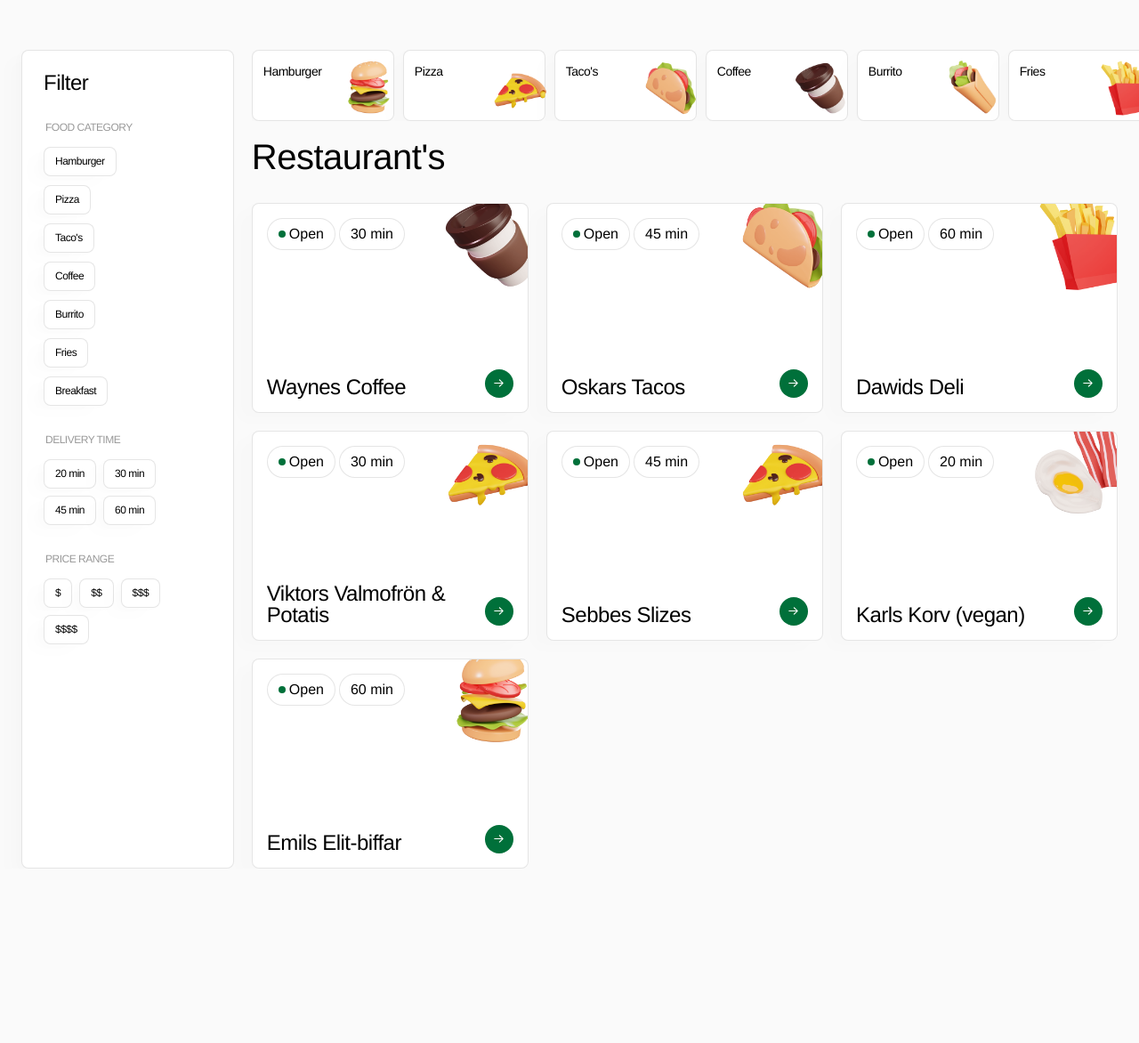
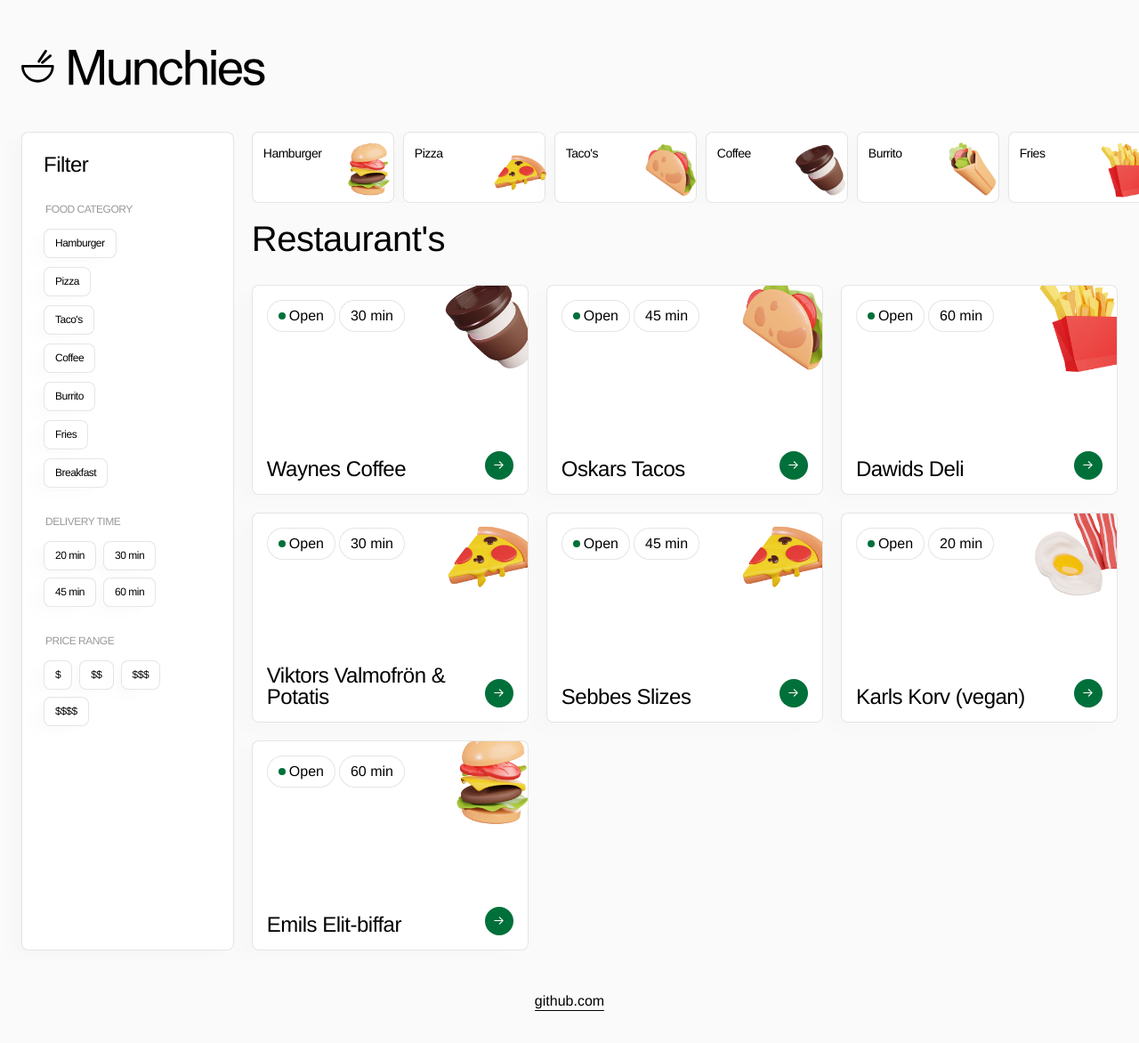
Before and after one commit to TuukkaTerio/munchies, a React (Create React App) app: page / in a window 1280 px wide. Shown: the top 1172 px of the page at 89% size. Before the commit the page ends 1000 px from the top, so only its background shows below. Built offline with nearby package versions, Linux system fonts and the light colour scheme; a web font is replaced by a local one.

Commit message:
feat: add header and footer

```diff
--- a/public/index.html
+++ b/public/index.html
@@ -24,7 +24,7 @@
       work correctly both with client-side routing and a non-root public URL.
       Learn how to configure a non-root public URL by running `npm run build`.
     -->
-    <title>React App</title>
+    <title>Munchies</title>
   </head>
   <body>
     <noscript>You need to enable JavaScript to run this app.</noscript>
--- a/src/App.js
+++ b/src/App.js
@@ -1,5 +1,7 @@
 import React from 'react';
 import MaxWidthWrapper from './components/wrappers/MaxWidthWrapper';
+import Header from './components/Header';
+import Footer from './components/Footer';
 import FlexWrapper from './components/wrappers/FlexWrapper';
 import ListView from './components/ListView';
 import Sidebar from './components/Sidebar';
@@ -8,6 +10,8 @@ import Topbar from './components/Topbar';
 const App = () => {
     return (
         <MaxWidthWrapper>
+            <Header />
+            <main>
                 <FlexWrapper>
                     <Sidebar />
                     <FlexWrapper useFlexDirectionColumn>
@@ -15,6 +19,8 @@ const App = () => {
                         <ListView />
                     </FlexWrapper>
                 </FlexWrapper>
+            </main>
+            <Footer />
         </MaxWidthWrapper>
     );
 };
--- /dev/null
+++ b/src/components/Footer.js
@@ -0,0 +1,74 @@
+import React from 'react';
+import styled from "styled-components";
+import {
+    GITHUB_LINK_URL,
+    GITHUB_LINK_TEXT,
+    DESKTOP_BREAKPOINT
+} from '../constants';
+import { COLOR_BLACK } from '../colors';
+
+const StyledFooter = styled('footer')`
+    margin: 32px 0;
+    text-align: center;
+
+    @media (min-width: ${ DESKTOP_BREAKPOINT }) {
+        margin: 48px 0;
+    }
+`;
+
+const StyledLink = styled('a')`
+    color: ${ COLOR_BLACK };
+    cursor: pointer;
+    display: inline-block;
+    margin: auto 0;
+    position: relative;
+    text-decoration: none;
+
+    &::after {
+        background-color: ${ COLOR_BLACK };
+        bottom: -2px;
+        content: '';
+        display: block;
+        height: 1px;
+        left: 0;
+        position: absolute;
+        width: 100%;
+    }
+
+    @keyframes hoverTextLink {
+        0% {
+            transform: scale3d(1, 1, 1);
+            transform-origin: 100% 50%;
+        }
+        50% {
+            transform: scale3d(0, 1, 1);
+            transform-origin: 100% 50%;
+        }
+        50.1% {
+            transform: scale3d(0, 1, 1);
+            transform-origin: 0% 50%;
+        }
+        100% {
+            transform: scale3d(1, 1, 1);
+            transform-origin: 0% 50%;
+        }
+    }
+
+    &:hover {
+        &::after {
+            animation-name: hoverTextLink;
+            animation-duration: 800ms;
+            animation-timing-function: cubic-bezier(.4,0,.6,1);
+        }
+    }
+`;
+
+const Footer = () => (
+    <StyledFooter>
+        <StyledLink href={ GITHUB_LINK_URL }>
+            { GITHUB_LINK_TEXT }
+        </StyledLink>
+    </StyledFooter>
+);
+
+export default Footer;
--- /dev/null
+++ b/src/components/Header.js
@@ -0,0 +1,46 @@
+import React from 'react';
+import styled from "styled-components";
+import { DESKTOP_BREAKPOINT } from '../constants';
+import { PAGE_TITLE } from '../constants';
+
+const StyledHeader = styled('header')`
+    margin-top: 40px;
+
+    @media (min-width: ${ DESKTOP_BREAKPOINT }) {
+        margin-top: 56px;
+    }
+`;
+
+const HiddenH1 = styled('h1')`
+    // Inclusively hidden since screen readers generally ignore anything with display: none.
+    clip: rect(0 0 0 0);
+    clip-path: inset(50%);
+    height: 1px;
+    overflow: hidden;
+    position: absolute;
+    white-space: nowrap;
+    width: 1px;
+`;
+
+const Logotype = styled('img')`
+    height: 24px;
+    margin-bottom: 24px;
+    width: auto;
+
+    @media (min-width: ${ DESKTOP_BREAKPOINT }) {
+        height: 40px;
+        margin-bottom: 48px;
+    }
+`;
+
+const Header = () => (
+    <StyledHeader>
+        <HiddenH1>{ PAGE_TITLE }</HiddenH1>
+        <Logotype
+            src="./icons/logotype.svg"
+            alt={ PAGE_TITLE }
+        />
+    </StyledHeader>
+);
+
+export default Header;
--- a/src/components/wrappers/MaxWidthWrapper.js
+++ b/src/components/wrappers/MaxWidthWrapper.js
@@ -7,14 +7,13 @@ import {
 
 const Wrapper = styled('div')`
     box-sizing: border-box;
-    margin: 40px auto 24px;
+    margin: 0 auto;
     max-width: 100vw;
     overflow-x: hidden;
     padding: 0 ${ PAGE_SIDE_PADDING };
     width: 100%;
 
     @media (min-width: ${ DESKTOP_BREAKPOINT }) {
-        margin-top: 56px;
         max-width: 1440px;
     }
 `;
--- a/src/constants.js
+++ b/src/constants.js
@@ -2,7 +2,7 @@
 // User interface texts
 // --------------------------------------------------------------
 
-export const PAGE_TITLE = "Muchies";
+export const PAGE_TITLE = "Munchies";
 export const LIST_VIEW_HEADING = "Restaurant's";
 export const SIDE_BAR_HEADING = "Filter";
 export const IS_OPEN = "Open";
@@ -11,6 +11,8 @@ export const DELIVERY_TIME_UNIT = "min";
 export const CATEGORY_FILTER_LEGEND = "Food category";
 export const DELIVERY_TIME_FILTER_LEGEND = "Delivery time";
 export const PRICE_RANGE_FILTER_LEGEND = "Price range";
+export const GITHUB_LINK_URL = "https://github.com/TuukkaTerio/munchies";
+export const GITHUB_LINK_TEXT = "github.com";
 
 // --------------------------------------------------------------
 // Constants for styling
```
Also changed, not shown: public/icons/logotype.svg (added). Lines whose indentation alone changed are shown as unchanged.
